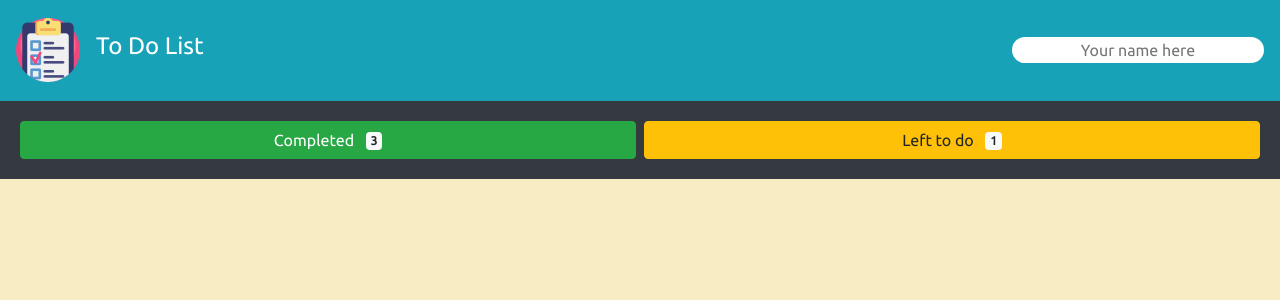
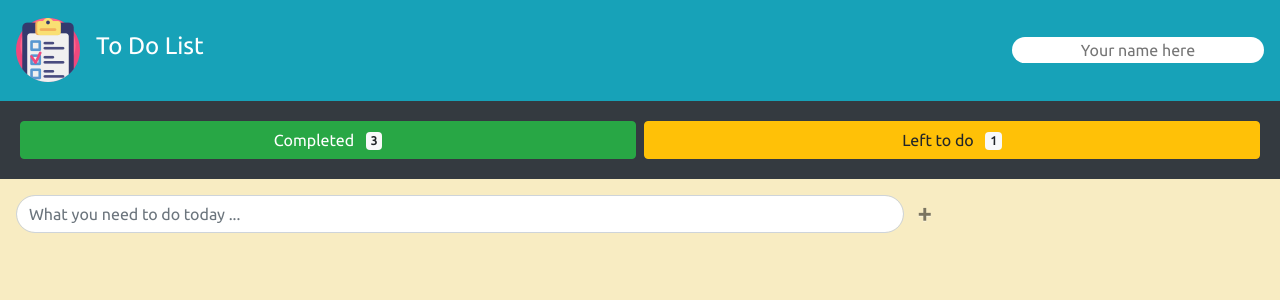
Before and after one commit to dppeykov/ToDoAppSandboxEnv, a React (Create React App) app: page / in a window 1280 px wide. Shown: the top 300 px of the page. Built offline with nearby package versions, Linux system fonts and the light colour scheme.

Commit message:
Working on the interface for the input

```diff
--- a/src/components/App.js
+++ b/src/components/App.js
@@ -1,6 +1,7 @@
 import React, { Component } from "react";
 import Header from "./Header";
 import Counters from "./Counters";
+import ToDoInput from "./ToDoInput";
 
 export default class App extends Component {
   constructor() {
@@ -36,6 +37,7 @@ export default class App extends Component {
             itemsDone={itemsDone}
             itemsLeft={todoItems.length - itemsDone}
           />
+          <ToDoInput />
         </div>
       </div>
     );
--- a/src/components/ToDoInput.js
+++ b/src/components/ToDoInput.js
@@ -0,0 +1,15 @@
+import React from "react";
+
+const ToDoInput = () => (
+  <div className="d-flex align-items-center w-75 p-3">
+    <input
+      className="form-control rounded-pill"
+      placeholder="What you need to do today ..."
+    />
+    <button className="btn">
+      <span className="close">+</span>
+    </button>
+  </div>
+);
+
+export default ToDoInput;
```
